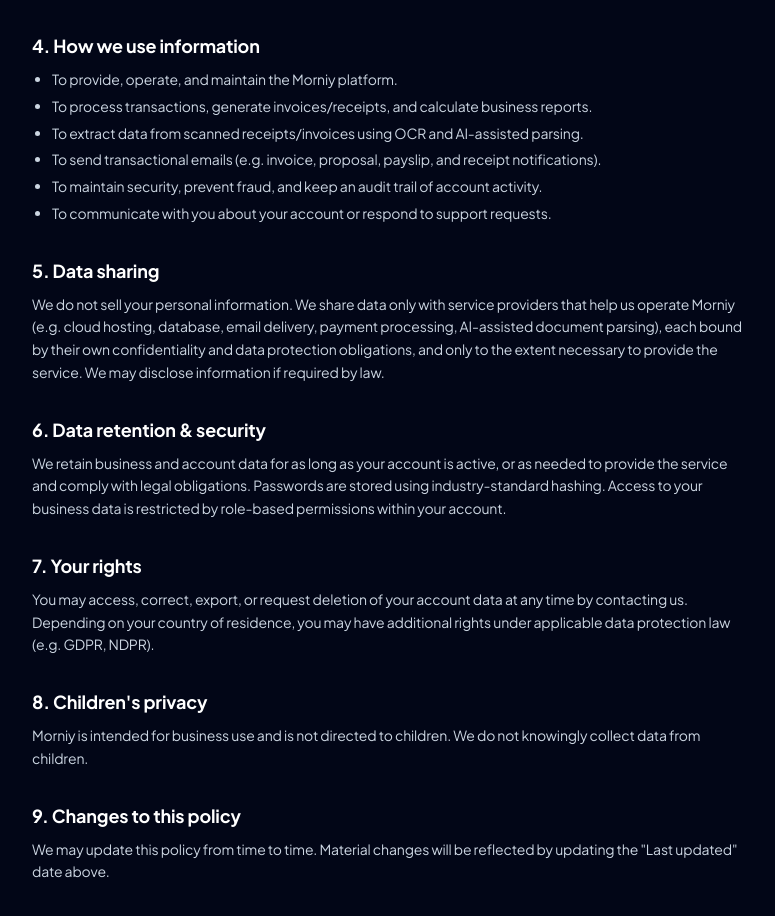
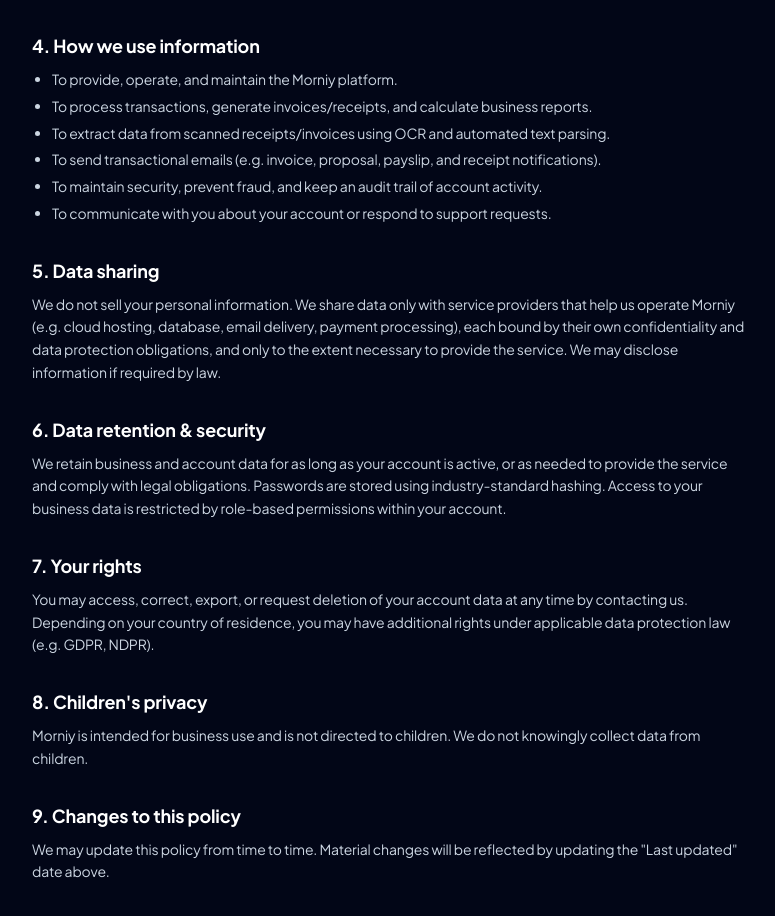
Before and after one commit to Em-driod/bizmanage-pro, a React (Vite) app: page /privacy in a window 1280 px wide. Shown: the part 800-1716 px from the top of the page, without its empty margins (248-1023 px from the left). Built offline with nearby package versions, Linux system fonts and the light colour scheme.

Commit message:
merryment

```diff
--- a/components/InvoiceFormModal.tsx
+++ b/components/InvoiceFormModal.tsx
@@ -66,7 +66,7 @@
         fetchProducts();
     }, []);
 
-    // Pre-fill form if initialData is provided (from AI scan)
+    // Pre-fill form if initialData is provided (from a snapped/scanned document)
     useEffect(() => {
         if (initialData) {
             if (initialData.lineItems && initialData.lineItems.length > 0) {
--- a/components/OnboardingChecklist.tsx
+++ b/components/OnboardingChecklist.tsx
@@ -29,7 +29,7 @@
     { key: 'hasClient',      label: 'Add your first client',      sub: 'Start tracking who you do business with.',  icon: 'fa-user-plus',    path: '/clients',               done: status.hasClient },
     { key: 'hasTransaction', label: 'Log a transaction',           sub: 'Record income or an expense.',              icon: 'fa-receipt',       path: '/transactions',          done: status.hasTransaction },
     { key: 'hasInvoice',     label: 'Create an invoice',           sub: 'Bill a client and send it by email.',       icon: 'fa-file-invoice',  path: '/invoices',              done: status.hasInvoice },
-    { key: 'hasScannedDoc',  label: 'Scan a receipt or document',  sub: 'Let AI extract the data for you.',          icon: 'fa-camera',        path: '/scanned-transactions',  done: status.hasScannedDoc },
+    { key: 'hasScannedDoc',  label: 'Snap a receipt or document',  sub: 'We extract the data for you automatically.', icon: 'fa-camera',        path: '/scanned-transactions',  done: status.hasScannedDoc },
   ];
 
   const doneCount = steps.filter(s => s.done).length;
--- a/pages/Dashboard.tsx
+++ b/pages/Dashboard.tsx
@@ -707,7 +707,7 @@
                 <i className="fas fa-crown text-amber-300 text-xs sm:text-base md:text-lg"></i>
               </div>
               <h4 className="text-sm sm:text-base md:text-lg font-black mb-1">Upgrade to Pro</h4>
-              <p className="text-[10px] sm:text-xs md:text-sm text-indigo-100 mb-4 font-medium leading-tight">Unlock advanced analytics and unlimited AI scans.</p>
+              <p className="text-[10px] sm:text-xs md:text-sm text-indigo-100 mb-4 font-medium leading-tight">Unlock advanced analytics and unlimited scans.</p>
               <button className="text-xs md:text-sm font-bold bg-white text-indigo-600 hover:bg-indigo-50 px-4 py-2 sm:py-2.5 md:py-3 rounded-xl w-full transition-colors shadow-lg">
                 Get Started
               </button>
--- a/pages/Invoices.tsx
+++ b/pages/Invoices.tsx
@@ -490,7 +490,7 @@
                                 onClick={() => setShowScanModal(true)}
                                 className="flex-1 sm:flex-none bg-blue-600 hover:bg-blue-700 text-white px-5 py-2.5 sm:px-6 sm:py-3 rounded-2xl flex items-center justify-center gap-2 shadow-lg shadow-blue-200 transition-all hover:-translate-y-1 active:scale-95 text-sm font-bold"
                             >
-                                <i className="fas fa-camera text-xs"></i> AI Scan
+                                <i className="fas fa-camera text-xs"></i> Snap
                             </button>
                             <button
                                 onClick={() => { setScannedData(null); setShowModal(true); }}
--- a/pages/Landing.tsx
+++ b/pages/Landing.tsx
@@ -449,7 +449,7 @@
   ];
 
   const proofPoints = [
-    { quote: "Snap a photo of a receipt or invoice and let AI vision extract the amount, date, and vendor automatically — no manual entry.", title: 'AI Receipt & Invoice Scanning', icon: 'M4 5a2 2 0 012-2h12a2 2 0 012 2v14a2 2 0 01-2 2H6a2 2 0 01-2-2V5zm4 3h8M8 12h8M8 16h5', accent: '#4F46E5' },
+    { quote: "Snap a photo of a receipt or invoice and we extract the amount, date, and vendor automatically — no manual entry.", title: 'Receipt & Invoice Scanning', icon: 'M4 5a2 2 0 012-2h12a2 2 0 012 2v14a2 2 0 01-2 2H6a2 2 0 01-2-2V5zm4 3h8M8 12h8M8 16h5', accent: '#4F46E5' },
     { quote: "Run salaries for your whole team in one click, with payslips generated and a full paper trail — down from hours to seconds.", title: 'One-Click Payroll', icon: 'M20 4H4c-1.11 0-1.99.89-1.99 2L2 18c0 1.11.89 2 2 2h16c1.11 0 2-.89 2-2V6c0-1.11-.89-2-2-2zm0 14H4v-6h16v6zm0-10H4V6h16v2z', accent: '#059669' },
     { quote: "Every naira tracked across currencies, with tax computed to Nigerian PIT bands and reliefs — no accountant required to get started.", title: 'Multi-Currency + Nigerian Tax', icon: 'M12 2C6.48 2 2 6.48 2 12s4.48 10 10 10 10-4.48 10-10S17.52 2 12 2zm1 14.5V18h-2v-1.5c-1.77-.44-3-1.96-3-3.5h2c0 1.1.9 2 2 2s2-.9 2-2c0-1.1-.9-2-2-2-2.21 0-4-1.79-4-4 0-1.54 1.23-3.06 3-3.5V6h2v1.5c1.77.44 3 1.96 3 3.5h-2c0-1.1-.9-2-2-2s-2 .9-2 2 .9 2 2 2c2.21 0 4 1.79 4 4 0 1.54-1.23 3.06-3 3.5z', accent: '#E11D48' },
   ];
--- a/pages/Privacy.tsx
+++ b/pages/Privacy.tsx
@@ -65,7 +65,7 @@
           <ul className="list-disc pl-5 space-y-1">
             <li>To provide, operate, and maintain the Morniy platform.</li>
             <li>To process transactions, generate invoices/receipts, and calculate business reports.</li>
-            <li>To extract data from scanned receipts/invoices using OCR and AI-assisted parsing.</li>
+            <li>To extract data from scanned receipts/invoices using OCR and automated text parsing.</li>
             <li>To send transactional emails (e.g. invoice, proposal, payslip, and receipt notifications).</li>
             <li>To maintain security, prevent fraud, and keep an audit trail of account activity.</li>
             <li>To communicate with you about your account or respond to support requests.</li>
@@ -75,7 +75,7 @@
         <Section title="5. Data sharing">
           <p>
             We do not sell your personal information. We share data only with service providers that help us operate
-            Morniy (e.g. cloud hosting, database, email delivery, payment processing, AI-assisted document parsing),
+            Morniy (e.g. cloud hosting, database, email delivery, payment processing),
             each bound by their own confidentiality and data protection obligations, and only to the extent necessary
             to provide the service. We may disclose information if required by law.
           </p>
--- a/pages/ScannedTransactions.tsx
+++ b/pages/ScannedTransactions.tsx
@@ -182,7 +182,7 @@
       <div className="px-1">
         <h2 className="text-2xl sm:text-3xl font-black text-slate-900 tracking-tight">Review Library</h2>
         <p className="text-sm sm:text-base text-slate-500 font-medium leading-relaxed max-w-2xl">
-          Approve and commit financial data extracted from your AI-scanned documents into your primary ledgers.
+          Approve and commit financial data extracted from your scanned documents into your primary ledgers.
         </p>
       </div>
 
--- a/pages/Terms.tsx
+++ b/pages/Terms.tsx
@@ -87,7 +87,7 @@
           <p>
             Morniy is provided "as is" without warranties of any kind. To the maximum extent permitted by law, we are
             not liable for indirect, incidental, or consequential damages arising from your use of the service,
-            including reliance on automated features such as OCR/AI document scanning or tax calculations, which
+            including reliance on automated features such as OCR document scanning or tax calculations, which
             should be reviewed before relying on them for filings or payments.
           </p>
         </Section>
```
